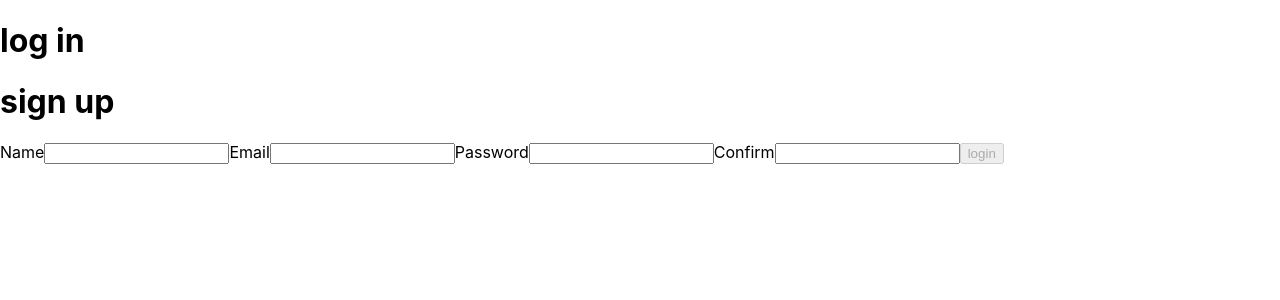
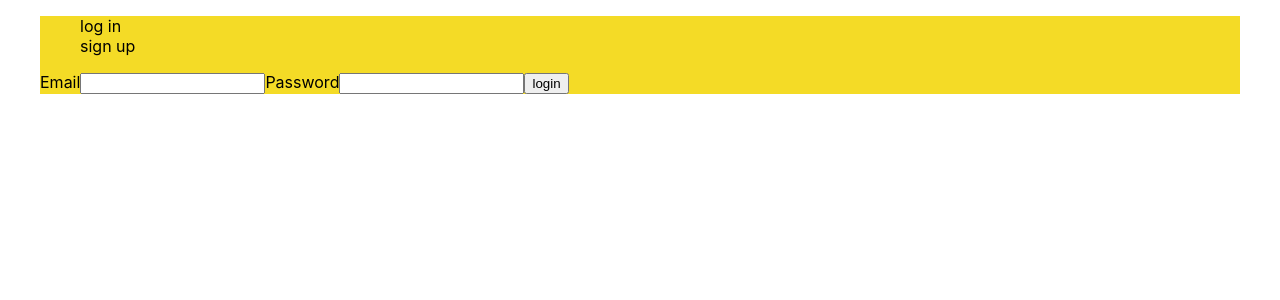
Before and after one commit to matheus-hro/GA-Final-Project-CaseCount, a React (Create React App) app: page /login in a window 1280 px wide. Shown: the top 300 px of the page. Built offline with nearby package versions, Linux system fonts and the light colour scheme.

Commit message:
login page more details

```diff
--- a/src/components/LoginForm/LoginForm.css
+++ b/src/components/LoginForm/LoginForm.css
@@ -0,0 +1,8 @@
+ol, ul, menu {
+  list-style: none;
+}
+.auth-tabs {
+  display: flex;
+  flex: row;
+  justify-content: center;
+}
--- a/src/components/LoginForm/LoginForm.jsx
+++ b/src/components/LoginForm/LoginForm.jsx
@@ -38,11 +38,11 @@ export default class LoginForm extends React.Component {
 }
   render() {
     return (
-      <div>
-        <div>
-          <h1>log in</h1>
-          <h1>sign up</h1>
-        </div>
+      <div className='form-container'>
+        <ul>
+          <li>log in</li>
+          <li>sign up</li>
+        </ul>
          <form action="">
            <label><span>Email</span>
             <input type="text" name="email" value={this.state.email} onChange={this.handleChange} required/>
--- a/src/components/SignupForm/SignupForm.css
+++ b/src/components/SignupForm/SignupForm.css
@@ -0,0 +1,8 @@
+ol, ul, menu {
+  list-style: none;
+}
+.auth-tabs {
+  display: flex;
+  flex: row;
+  justify-content: center;
+}
--- a/src/components/SignupForm/SignupForm.jsx
+++ b/src/components/SignupForm/SignupForm.jsx
@@ -41,10 +41,10 @@ export default class SignupForm extends Component {
     const disable = this.state.password !== this.state.confirm;
     return (
       <div>
-        <div>
-          <h1>log in</h1>
-          <h1>sign up</h1>
-        </div>
+         <ul className='auth-tabs'>
+          <li>log in</li>
+          <li>sign up</li>
+        </ul>
          <form action="">
            <label><span>Name</span>
             <input type="text" name="name" value={this.state.name} onChange={this.handleChange} required/>
--- /dev/null
+++ b/src/pages/LoginPage/LoginPage.css
@@ -0,0 +1,7 @@
+.wrap {
+  max-width: 1200px;
+  margin: 0 auto;
+}
+.login-form {
+  background-color: #F4DB26;
+}
--- a/src/pages/LoginPage/LoginPage.jsx
+++ b/src/pages/LoginPage/LoginPage.jsx
@@ -1,21 +1,22 @@
 import React, {Component} from 'react';
+import './LoginPage.css'
 import LoginForm from "../../components/LoginForm/LoginForm";
 import SignupForm from "../../components/SignupForm/SignupForm";
 
 
 export default class LoginPage extends React.Component {
   state= {
-    userRegistered: false
+    userRegistered: true
   }
   render() {
     return(
-      <>
+      <div className='wrap login-form'>
        {this.state.userRegistered ? (
          <LoginForm />
        ) : (
         <SignupForm />
        )}
-      </>
+      </div>
     )
   }
 }
```
